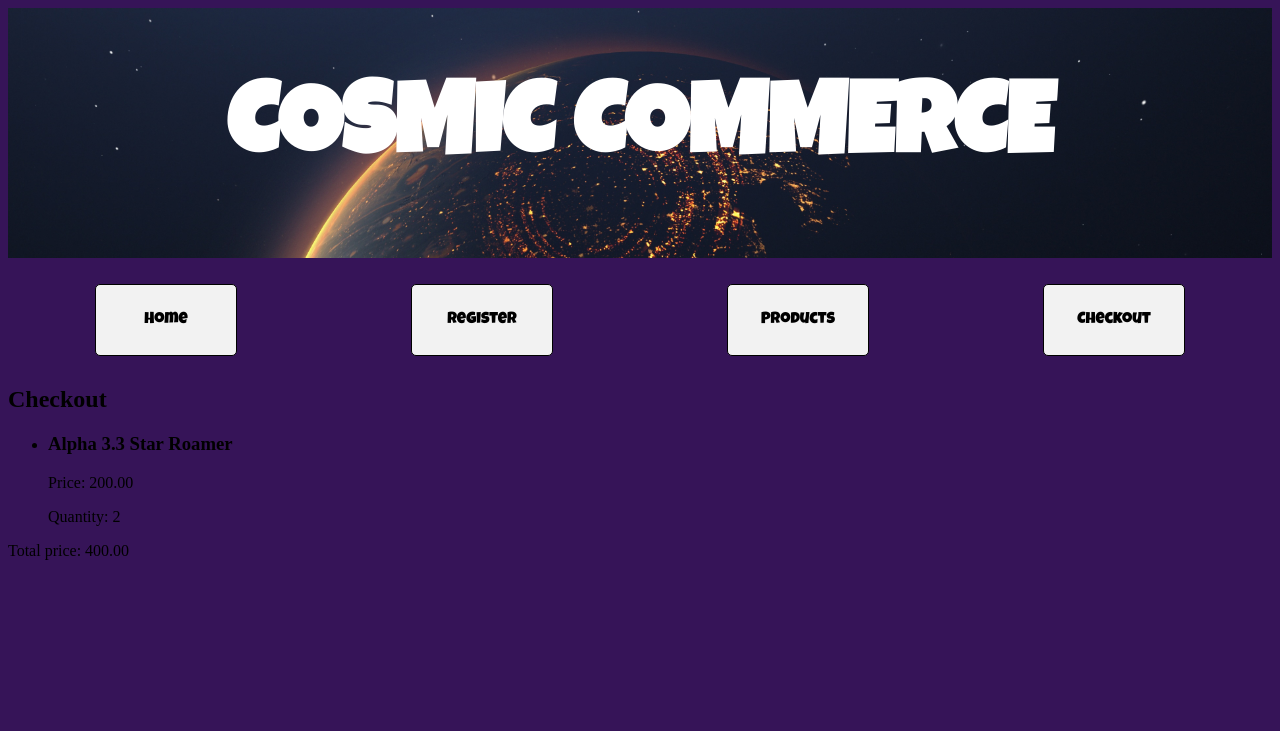
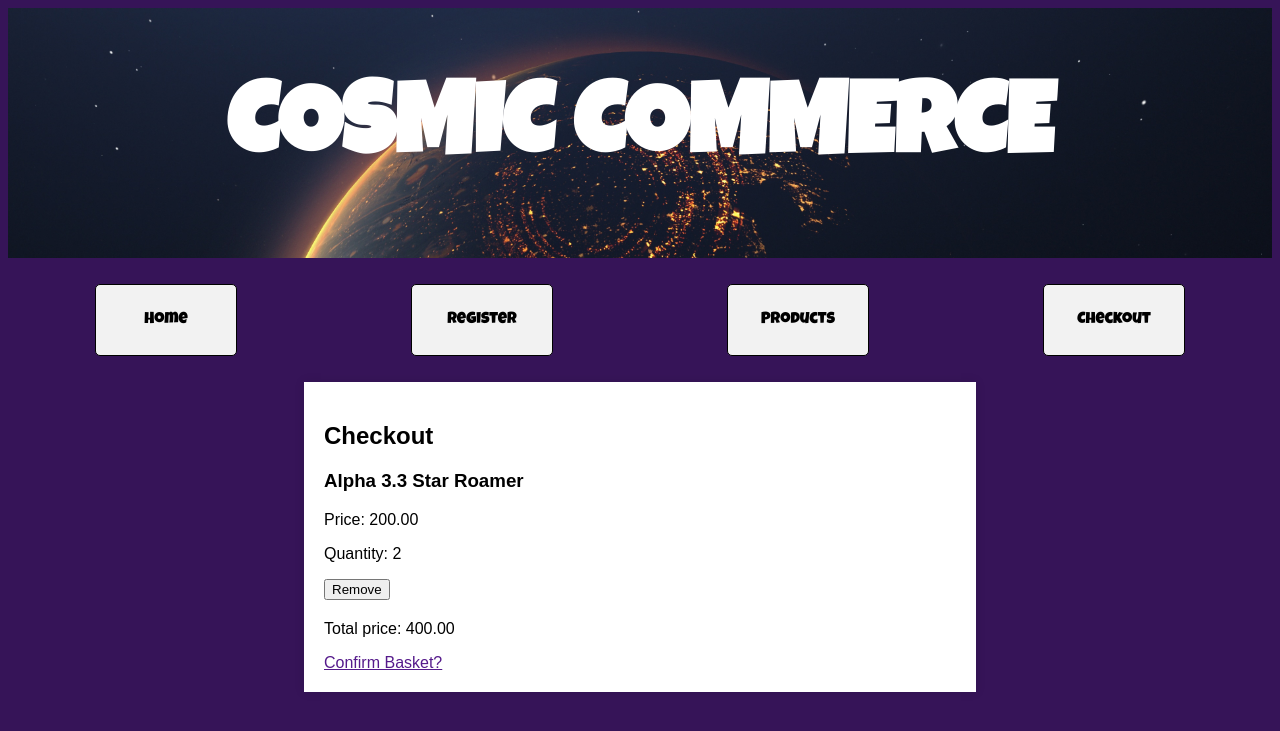
Before and after one commit to JoeMille/django-u, a Django app: page /checkout/ in a window 1280 px wide. Shown: the top 731 px of the page. Run offline with Django 3.2, Linux system fonts and the light colour scheme; a user stored in the database is signed in; data comes from the database, SQL or seed files in the repository; both versions use the stored data as it was after the commit.

Commit message:
Created a unique remove item button for the checkout basket which successfully removes items from user database in both baskets

```diff
--- a/ecommerce/catalog/static/catalog/css/style.css
+++ b/ecommerce/catalog/static/catalog/css/style.css
@@ -106,7 +106,7 @@ body {
 }
 
 .product-image {
-    width: 100px; /* Adjust as needed */
+    width: 100px;
     height: auto;
 }
 
@@ -114,3 +114,25 @@ body {
     color: red;
     font-weight: bold;
 }
+
+/* Checkout page styling */
+
+/* Checkout basket styling */
+.checkout-basket {
+    background-color: white;
+    color: black;
+    font-family: 'Protest Sans', sans-serif;
+    width: 50%;
+    margin: 0 auto;
+    padding: 20px;
+    box-shadow: 0px 0px 10px rgba(0, 0, 0, 0.1);
+}
+
+.checkout-basket ul {
+    list-style-type: none;
+    padding: 0;
+}
+
+.checkout-basket li {
+    margin-bottom: 20px;
+}
--- a/ecommerce/catalog/templates/catalog/checkout.html
+++ b/ecommerce/catalog/templates/catalog/checkout.html
@@ -23,6 +23,7 @@
         </nav>
     </section>
 
+    <div class="checkout-basket">
         <h2>Checkout</h2>
         <ul>
             {% for item in basket.basketitem_set.all %}
@@ -30,12 +31,18 @@
                     <h3>{{ item.product.title }}</h3>
                     <p>Price: {{ item.product.price }}</p>
                     <p>Quantity: {{ item.quantity }}</p>
+                    <form method="post" action="{% url 'remove_from_basket' item.id %}">
+                        {% csrf_token %}
+                        <input type="submit" value="Remove">
+                    </form>
                 </li>
             {% empty %}
                 <li>Your basket is empty</li>
             {% endfor %}
         </ul>
         <p>Total price: {{ basket.get_total_price }}</p>
+        <a href="" class="confirm-basket-button">Confirm Basket?</a>
+    </div>
 
 
     <!-- Include JavaScript file -->
--- a/ecommerce/catalog/urls.py
+++ b/ecommerce/catalog/urls.py
@@ -8,5 +8,5 @@ urlpatterns = [
     path('products/', views.products, name='products'),
     path('checkout/', views.checkout, name='checkout'),
     path('add_to_basket/<int:product_id>/', views.add_to_basket, name='add_to_basket'),
-
+    path('remove_from_basket/<int:item_id>/', views.remove_from_basket, name='remove_from_basket'),
 ]
--- a/ecommerce/catalog/views.py
+++ b/ecommerce/catalog/views.py
@@ -63,3 +63,10 @@ def checkout(request):
         return render(request, 'catalog/checkout.html', {'basket': basket})
     else:
         return redirect('login')
+
+# Remove items from checkout basket
+def remove_from_basket(request, item_id):
+    if request.method == 'POST':
+        item = BasketItem.objects.get(id=item_id)
+        item.delete()
+    return redirect('checkout')
```
Also changed, not shown: ecommerce/db.sqlite3. Lines whose indentation alone changed are shown as unchanged.
